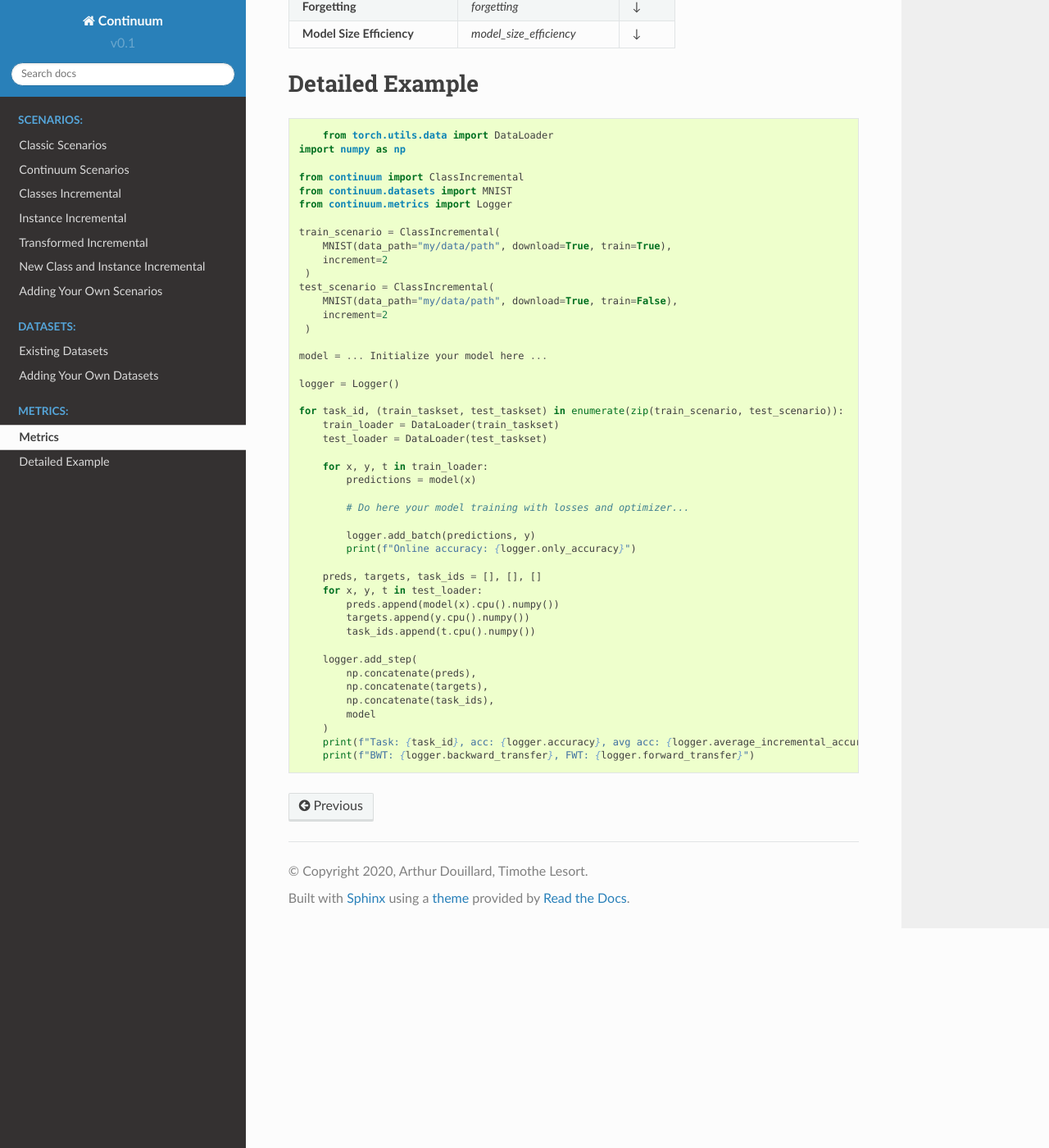
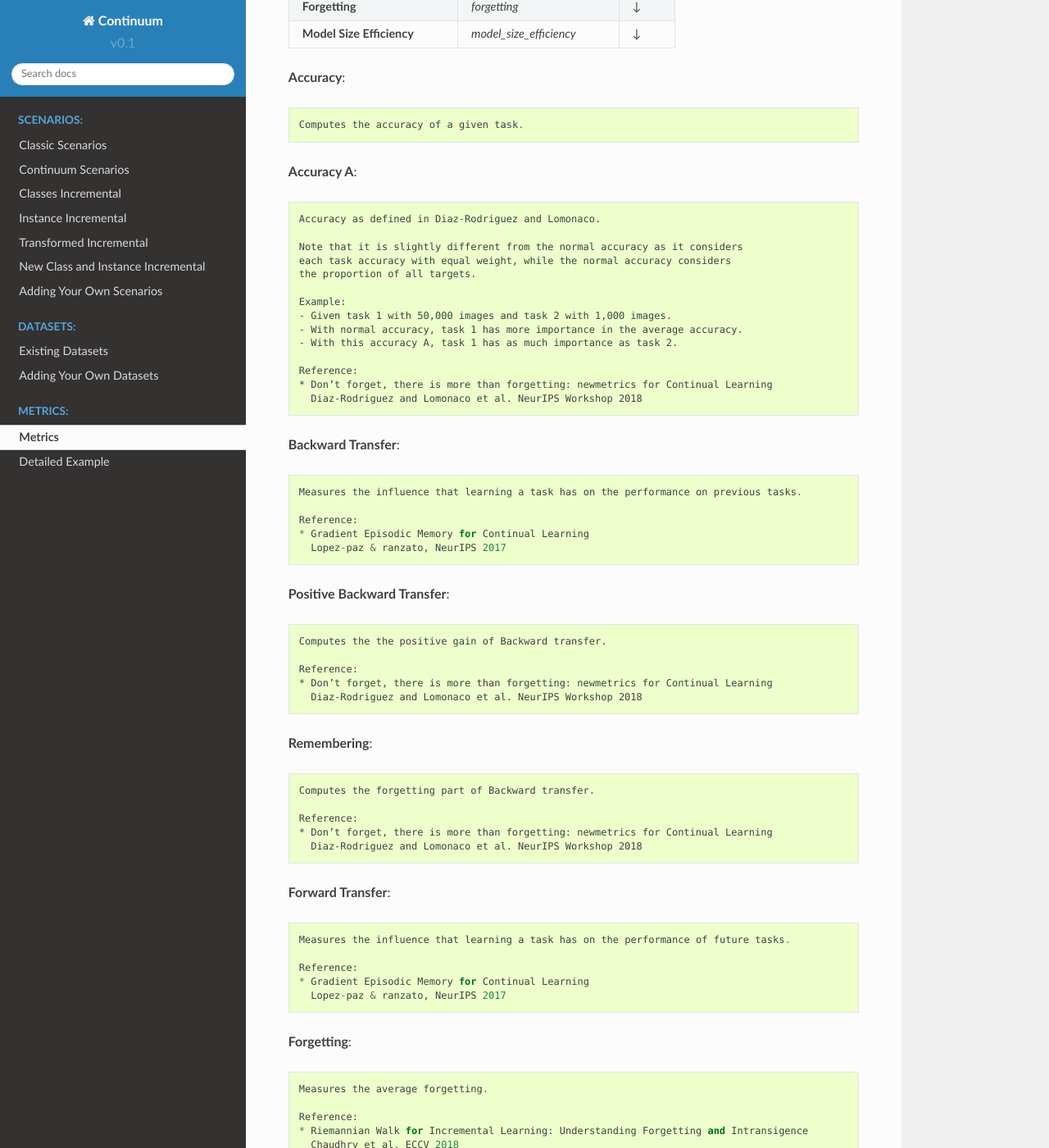
Before and after one commit to Continvvm/continuum, a Sphinx documentation site: the page built from docs/_tutorials/metrics/metrics.rst, in a window 1280 px wide and 1400 px high, scrolled down 758 px. Shown: the whole window at 82% size. Built offline with Sphinx 7.4.7 and the Read the Docs theme 2.0.0, drawn with Linux system fonts in a browser that asks for light colours; some of the changed text lies outside the part shown.

Commit message:
Improve doc for metrics.

```diff
--- a/docs/_tutorials/metrics/metrics.rst
+++ b/docs/_tutorials/metrics/metrics.rst
@@ -41,9 +41,86 @@ Here is a list of all implemented metrics:
 | **Model Size Efficiency**     | `model_size_efficiency`     |   ↓   |
 +-------------------------------+-----------------------------+-------+
 
+**Accuracy**::
+
+    Computes the accuracy of a given task.
+
+
+**Accuracy A**::
+
+    Accuracy as defined in Diaz-Rodriguez and Lomonaco.
+
+    Note that it is slightly different from the normal accuracy as it considers
+    each task accuracy with equal weight, while the normal accuracy considers
+    the proportion of all targets.
+
+    Example:
+    - Given task 1 with 50,000 images and task 2 with 1,000 images.
+    - With normal accuracy, task 1 has more importance in the average accuracy.
+    - With this accuracy A, task 1 has as much importance as task 2.
+
+    Reference:
+    * Don’t forget, there is more than forgetting: newmetrics for Continual Learning
+      Diaz-Rodriguez and Lomonaco et al. NeurIPS Workshop 2018
+
+
+**Backward Transfer**::
+
+    Measures the influence that learning a task has on the performance on previous tasks.
+
+    Reference:
+    * Gradient Episodic Memory for Continual Learning
+      Lopez-paz & ranzato, NeurIPS 2017
+
+
+**Positive Backward Transfer**::
+
+    Computes the the positive gain of Backward transfer.
+
+    Reference:
+    * Don’t forget, there is more than forgetting: newmetrics for Continual Learning
+      Diaz-Rodriguez and Lomonaco et al. NeurIPS Workshop 2018
+
+
+**Remembering**::
+
+    Computes the forgetting part of Backward transfer.
+
+    Reference:
+    * Don’t forget, there is more than forgetting: newmetrics for Continual Learning
+      Diaz-Rodriguez and Lomonaco et al. NeurIPS Workshop 2018
+
+
+**Forward Transfer**::
+
+    Measures the influence that learning a task has on the performance of future tasks.
+
+    Reference:
+    * Gradient Episodic Memory for Continual Learning
+      Lopez-paz & ranzato, NeurIPS 2017
+
+
+**Forgetting**::
+
+    Measures the average forgetting.
+
+    Reference:
+    * Riemannian Walk for Incremental Learning: Understanding Forgetting and Intransigence
+      Chaudhry et al. ECCV 2018
+
+
+**Model Size Efficiency**::
+
+    Computes the efficiency of the model sizes.
+
+    Reference:
+    * Don’t forget, there is more than forgetting: newmetrics for Continual Learning
+      Diaz-Rodriguez and Lomonaco et al. NeurIPS Workshop 2018
+
+
 
 Detailed Example
--------
+----------------
 
 .. code-block:: python
 
```
